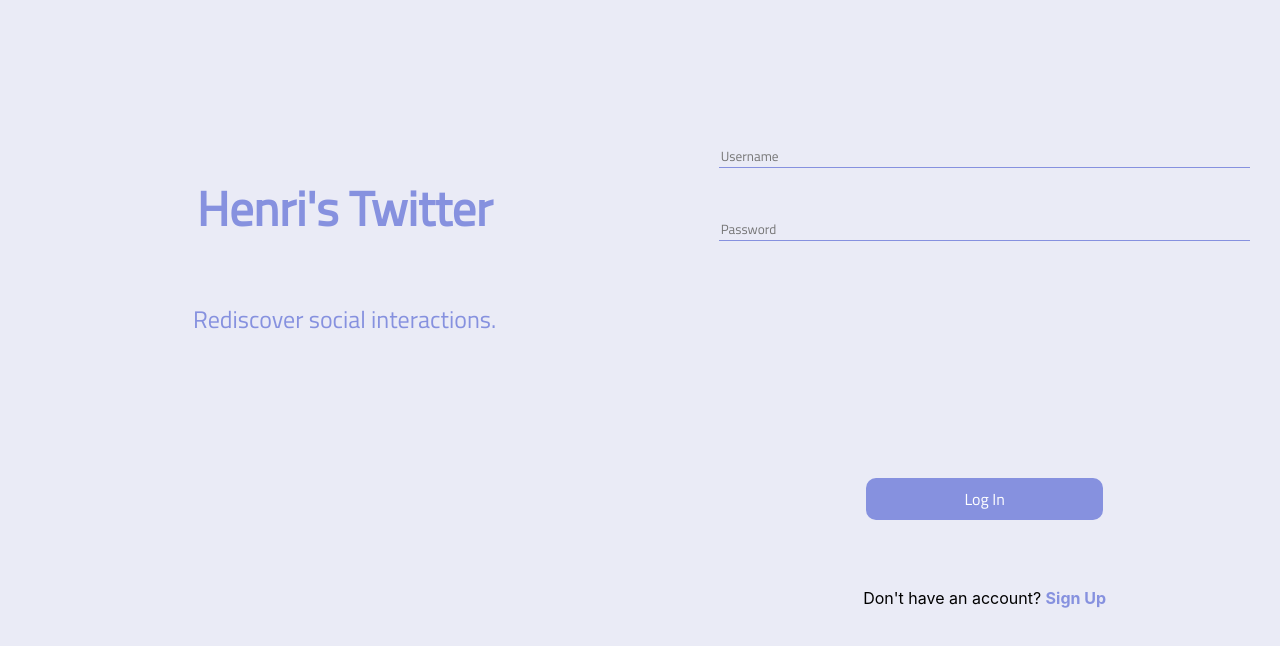
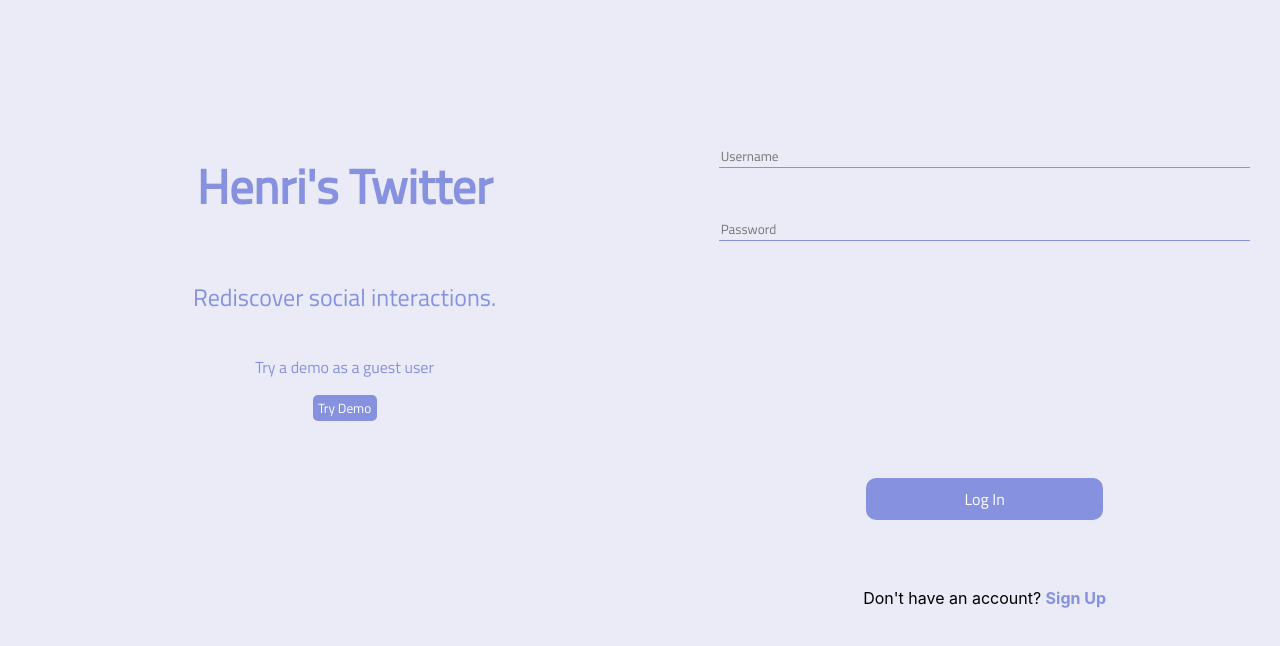
Before and after one commit to henrytran721/twitter-test, a React (Create React App) app in the folder client/: page / in a window 1280 px wide. Shown: the top 646 px of the page. Built offline with nearby package versions, Linux system fonts and the light colour scheme.

Commit message:
added reversing of tweets arr and demo login

```diff
--- a/client/src/sass/_login.scss
+++ b/client/src/sass/_login.scss
@@ -31,9 +31,15 @@ html {
             font-family: $titillium;
             font-size: 1em;
             cursor: pointer;
+            transition: all 100ms linear;
 
             &:focus {
                 outline: none;
+            }
+
+            &:hover {
+                transform: translateY(-10%);
+                box-shadow: 4px 4px 8px rgba(0,0,0,0.25);
             }
         }
 
@@ -298,3 +304,32 @@ html {
 .switchTextTwo {
     visibility: hidden;
 }
+
+
+.demoUser {
+    display: flex;
+    flex-direction: column;
+    align-items: center;
+
+    p {
+        font-size: 1em !important;
+    }
+
+    button {
+        background: none;
+            border: none;
+            background: $lavender;
+            color: white;
+            padding: 1.5% 3%;
+            margin: 0 30%;
+            border-radius: 5px;
+            font-family: $titillium;
+            cursor: pointer;
+            transition: all 100ms linear;
+
+            &:hover {
+                transform: translateY(-10%);
+                box-shadow: 4px 4px 8px rgba(0,0,0,0.25);
+            }
+    }
+}
--- a/client/src/sass/_signup.scss
+++ b/client/src/sass/_signup.scss
@@ -71,6 +71,7 @@
         width: 70%;
         height: 500px;
         justify-content: center;
+        margin: 1.5% 0;
         h1 {
             font-size: 3em;
         }
--- a/client/src/views/Home.js
+++ b/client/src/views/Home.js
@@ -48,6 +48,18 @@ export default class Home extends React.Component {
                     allTweets: response.data.tweets,
                     userInfo: response.data.user,
                     allUsers: response.data.allUsers
+                })
+            })
+            .then(() => {
+                // reverse arr to show latest tweets
+                var tweetArr = this.state.allTweets;
+                for(let i = 0; i < Math.floor(tweetArr.length / 2); i++) {
+                    let temp = tweetArr[i];
+                    tweetArr[i] = tweetArr[tweetArr.length - i - 1];
+                    tweetArr[tweetArr.length - i - 1] = temp;
+                }
+                this.setState({
+                    allTweets: tweetArr
                 })
             })
             .then(() => {
--- a/client/src/views/Login.jsx
+++ b/client/src/views/Login.jsx
@@ -96,11 +96,29 @@ const Login = ({handlePassedData}) => {
         }
     }
 
+
+    const handleDemo = (e) => {
+        e.preventDefault();
+        MyApiClient
+            .post('/login', {
+                username: 'demo-user',
+                password: 'Demouser1'
+            })
+            .then((response) => {
+                handlePassedData({passedData: true, state: 'loggedIn'});
+                handlePassedData({passedData: response.data, state: 'userInfo'});
+            })
+    }
+
     return (
         <div className='authenticationContainer'>
             <div className='homeHeader'>
                 <h1>Henri's Twitter</h1>
                 <p>Rediscover social interactions.</p>
+                <div className='demoUser'>
+                    <p>Try a demo as a guest user</p>
+                    <button onClick={handleDemo}>Try Demo</button>
+                </div>
             </div>
             <div className='loginSignup'>
                 <div className='loginContainer'>
--- a/client/src/views/Timeline.jsx
+++ b/client/src/views/Timeline.jsx
@@ -58,7 +58,7 @@ function Timeline({handlePassedData, postInfo, user}) {
                     let current = Date.now();
                     let diff = current - date;
                     let hours = Math.floor((diff / (1000 * 60 * 60)) % 24);
-                    let minutes = Math.floor((diff / (1000 * 60)) % 60);
+                    let minutes = Math.floor((diff / (60000)));
                     let days = (diff / (60*60*24*1000));
                     let newDate;
                     if(days > 1 && days < 2) {
```
